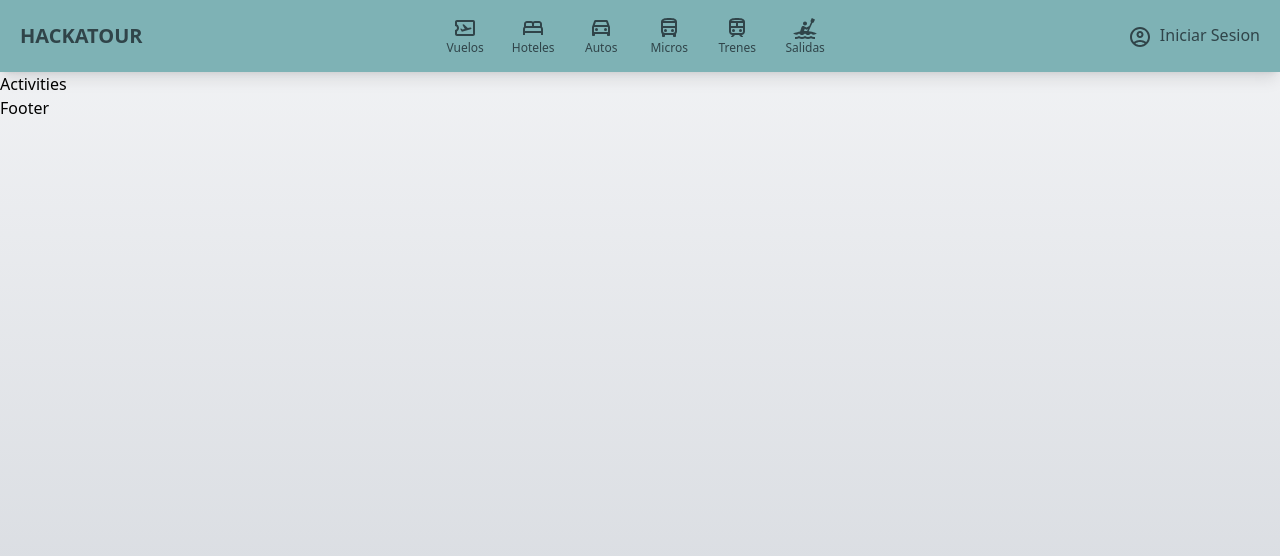
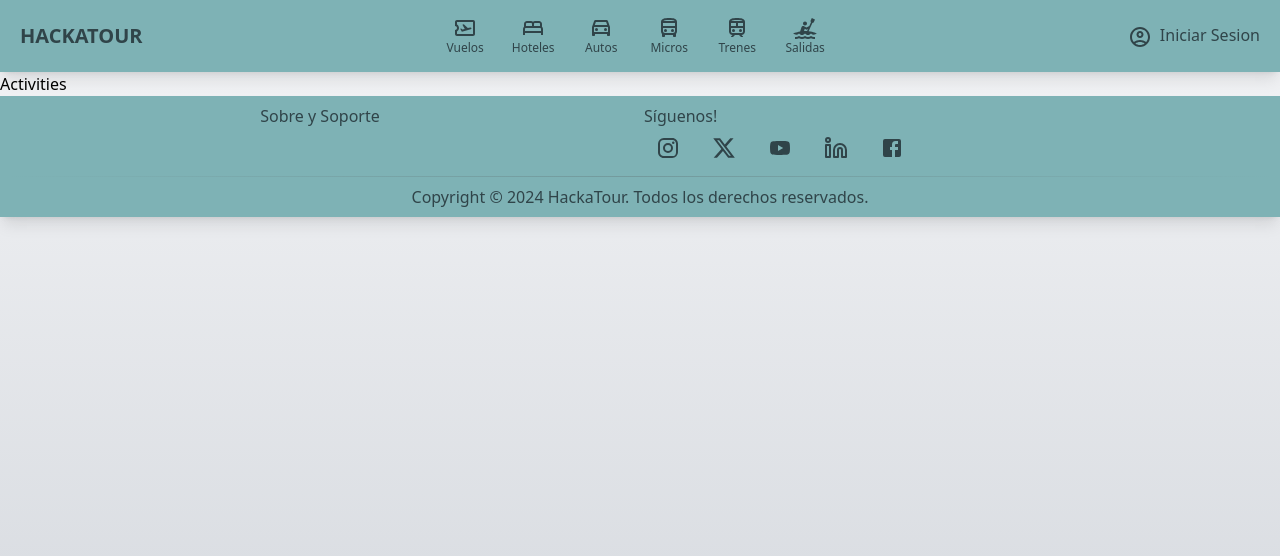
Before and after one commit to shartrooper/hackatour-fe, a React (Vite) app: page /activities in a window 1280 px wide. Shown: the top 556 px of the page. Built offline with nearby package versions, Linux system fonts and the light colour scheme.

Commit message:
implement header

```diff
--- a/src/components/footer/Footer.tsx
+++ b/src/components/footer/Footer.tsx
@@ -1,7 +1,35 @@
-import React from "react";
+import HeaderIcons from "../ui/IconWrapper";
+import InstagramIcon from "@mui/icons-material/Instagram";
+import XIcon from "@mui/icons-material/X";
+import FacebookIcon from "@mui/icons-material/Facebook";
+import YouTubeIcon from "@mui/icons-material/YouTube";
+import { LinkedinIcon } from "lucide-react";
 
 const Footer = () => {
-    return <div>Footer</div>;
+  return (
+    <div className="bg-neptune-400 text-neptune-900 shadow-lg py-2 px-1">
+      <div className="flex flex-col lg:grid lg:grid-cols-2 gap-2">
+        <div>
+          <p className="text-center"> Sobre y Soporte </p>
+        </div>
+        <div>
+          <p>Síguenos!</p>
+          <div className="flex gap-2 justify-center lg:justify-start">
+            <HeaderIcons icon={<InstagramIcon />} link="" />
+            <HeaderIcons icon={<XIcon />} link="" />
+            <HeaderIcons icon={<YouTubeIcon />} link="" />
+            <HeaderIcons icon={<LinkedinIcon />} link="" />
+            <HeaderIcons icon={<FacebookIcon />} link="" />
+          </div>
+        </div>
+      </div>
+      <hr className="my-2 h-px border-t-0 bg-transparent bg-gradient-to-r from-transparent via-neutral-600 to-transparent opacity-25 dark:opacity-100" />
+      <p className=" text-center ">
+        Copyright © {new Date().getFullYear()} HackaTour. Todos los derechos
+        reservados.
+      </p>
+    </div>
+  );
 };
 
 export default Footer;
--- a/src/components/header/Header.tsx
+++ b/src/components/header/Header.tsx
@@ -5,57 +5,67 @@ import DirectionsBusFilledOutlinedIcon from "@mui/icons-material/DirectionsBusFi
 import TrainOutlinedIcon from "@mui/icons-material/TrainOutlined";
 import KayakingOutlinedIcon from "@mui/icons-material/KayakingOutlined";
 import AccountCircleOutlinedIcon from "@mui/icons-material/AccountCircleOutlined";
-import HeaderIcons from "./HeaderIcons";
+import HeaderIcons from "../ui/IconWrapper";
 
 // RRD
 import { Link } from "react-router-dom";
 
 const Header = () => {
   return (
-        <>
-            <div className='bg-neptune-400 text-neptune-900 shadow-lg py-2 lg:flex lg:items-center'>
-                <div className='text-neptune-900 font-bold text-center uppercase text-lg lg:text-xl lg:ml-5'>
-                    <Link to={"/"}>HackaTour</Link>
-                    <div className='lg:hidden inline ml-5 text-neptune-900'>
-                        <button className='cursor-pointer'>
+    <div className="bg-neptune-400 text-neptune-900 shadow-lg py-2 lg:flex lg:items-center">
+      <div className="text-neptune-900 font-bold text-center uppercase text-lg lg:text-xl lg:ml-5">
+        <Link to="/">HackaTour</Link>
+        <div className="lg:hidden inline ml-5 text-neptune-900">
+          <button className="cursor-pointer">
             <AccountCircleOutlinedIcon />
           </button>
         </div>
       </div>
-                <div className='flex justify-center flex-wrap mt-2 gap-5 lg:mt-0 lg:mx-auto'>
+      <div className="flex justify-center flex-wrap mt-2 gap-5 lg:mt-0 lg:mx-auto">
         {/* Avion */}
         <HeaderIcons
           icon={<AirplaneTicketOutlinedIcon />}
-                        title={"Vuelos"}
-                        link='/flights'
+          title="Vuelos"
+          link="/flights"
         />
         {/* Hotel */}
-                    <HeaderIcons icon={<BedOutlinedIcon />} title={"Hoteles"} link='/hotels' />
+        <HeaderIcons
+          icon={<BedOutlinedIcon />}
+          title="Hoteles"
+          link="/hotels"
+        />
         {/* Auto */}
-                    <HeaderIcons icon={<TimeToLeaveOutlinedIcon />} title={"Autos"} link='/cars' />
+        <HeaderIcons
+          icon={<TimeToLeaveOutlinedIcon />}
+          title="Autos"
+          link="/cars"
+        />
         {/* Colectivo */}
         <HeaderIcons
           icon={<DirectionsBusFilledOutlinedIcon />}
-                        title={"Micros"}
-                        link='/buses'
+          title="Micros"
+          link="/buses"
         />
         {/* Tren */}
-                    <HeaderIcons icon={<TrainOutlinedIcon />} title={"Trenes"} link='/trains' />
+        <HeaderIcons
+          icon={<TrainOutlinedIcon />}
+          title="Trenes"
+          link="/trains"
+        />
         {/* Excursiones */}
         <HeaderIcons
           icon={<KayakingOutlinedIcon />}
-                        title={"Salidas"}
-                        link='/activities'
+          title="Salidas"
+          link="/activities"
         />
       </div>
-                <div className='hidden lg:flex lg:justify-center lg:mr-5 text-neptune-900'>
-                    <Link to={"/login"} className='cursor-pointer'>
+      <div className="hidden lg:flex lg:justify-center lg:mr-5 text-neptune-900">
+        <Link to="/login" className="cursor-pointer">
           <AccountCircleOutlinedIcon />
-                        <div className='hidden lg:inline lg:pl-2'>Iniciar Sesion</div>
+          <div className="hidden lg:inline lg:pl-2">Iniciar Sesion</div>
         </Link>
       </div>
     </div>
-        </>
   );
 };
 
--- a/src/components/header/HeaderIcons.tsx
+++ /dev/null
@@ -1,27 +0,0 @@
-import React, { ReactNode } from "react";
-
-// RRD
-import { Link } from "react-router-dom";
-
-interface HeaderIconsProps {
-    icon: ReactNode; // ReactNode can be any valid React node, including JSX elements
-    title: string;
-    link: string;
-}
-
-const HeaderIcons: React.FC<HeaderIconsProps> = ({ icon, title, link }) => {
-    return (
-        <>
-            <Link
-                to={link}
-                className='text-neptune-900 rounded-md p-2 cursor-pointer w-12 sm:hover:bg-neptune-900 sm:hover:text-neptune-400'>
-                <div className='flex flex-col justify-center items-center'>
-                    {icon}
-                    <div className='text-center text-xs'>{title}</div>
-                </div>
-            </Link>
-        </>
-    );
-};
-
-export default HeaderIcons;
--- /dev/null
+++ b/src/components/ui/IconWrapper.tsx
@@ -0,0 +1,26 @@
+import React, { ReactNode } from "react";
+import { Link } from "react-router-dom";
+
+interface IconWrapperProps {
+  icon: ReactNode;
+  title?: string;
+  link: string;
+}
+
+const HeaderIcons: React.FC<IconWrapperProps> = ({ icon, title, link }) => {
+  return (
+    <>
+      <Link
+        to={link}
+        className="text-neptune-900 rounded-md p-2 cursor-pointer w-12 sm:hover:bg-neptune-900 sm:hover:text-neptune-400"
+      >
+        <div className="flex flex-col justify-center items-center">
+          {icon}
+          <div className="text-center text-xs">{title}</div>
+        </div>
+      </Link>
+    </>
+  );
+};
+
+export default HeaderIcons;
--- a/src/components/ui/SDNbutton.tsx
+++ b/src/components/ui/SDNbutton.tsx
@@ -3,7 +3,7 @@ import { Slot } from "@radix-ui/react-slot";
 import { type VariantProps } from "class-variance-authority";
 
 import { cn } from "@/lib/utils";
-import { buttonVariants } from "./variants";
+import { buttonVariants } from "./Variants";
 
 export interface ButtonProps
   extends React.ButtonHTMLAttributes<HTMLButtonElement>,
--- a/src/components/ui/calendar.tsx
+++ b/src/components/ui/calendar.tsx
@@ -3,7 +3,7 @@ import { ChevronLeft, ChevronRight } from "lucide-react"
 import { DayPicker } from "react-day-picker"
 
 import { cn } from "@/lib/utils"
-import { buttonVariants } from "./variants"
+import { buttonVariants } from "./Variants"
 
 export type CalendarProps = React.ComponentProps<typeof DayPicker>
 
```
Lines whose indentation alone changed are shown as unchanged.
